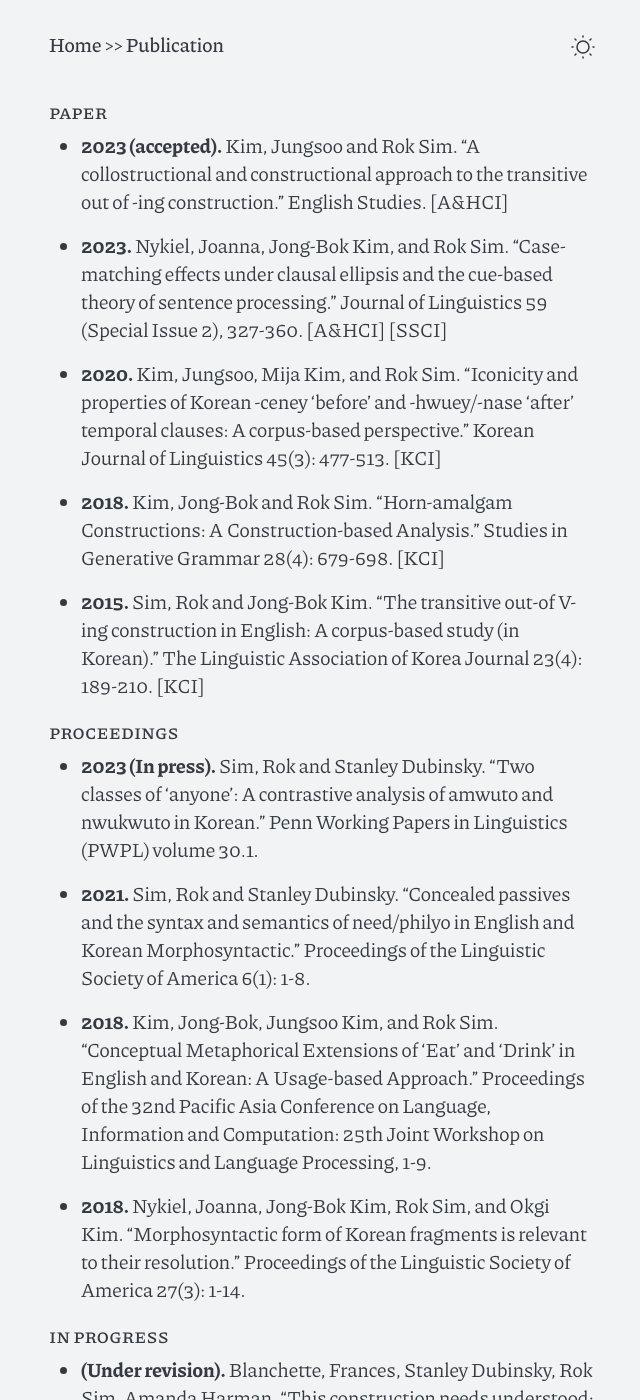
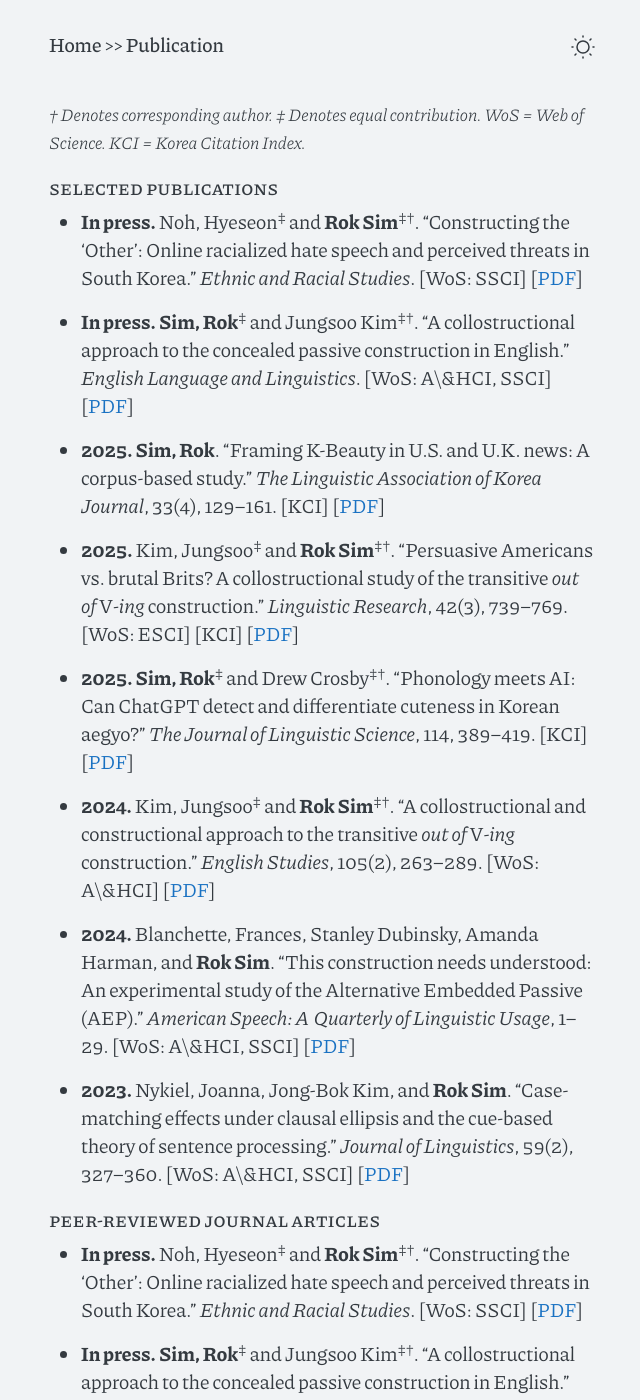
Before and after one commit to rsim89/rsim89.github.io, a Jekyll site: the page built from publication.md, in a window 1280 px wide and 1400 px high. Shown: the whole window, without its empty margins (318-958 px from the left). Built offline with Jekyll 4.4.1, drawn with Linux system fonts in a browser that asks for light colours; some of the changed text lies outside the part shown.

Commit message:
Update publication.md

```diff
--- a/publication.md
+++ b/publication.md
@@ -3,34 +3,62 @@ layout: publication
 title: Publication
 ---
 
-### Paper
+<small><em>† Denotes corresponding author. ‡ Denotes equal contribution. WoS = Web of Science. KCI = Korea Citation Index.</em></small>
 
-- **2023 (accepted).** Kim, Jungsoo and Rok Sim. "A collostructional and constructional approach to the transitive out of -ing construction." English Studies. [A&HCI]
+### Selected Publications
 
-- **2023.** Nykiel, Joanna, Jong-Bok Kim, and Rok Sim. "Case-matching effects under clausal ellipsis and the cue-based theory of sentence processing." Journal of Linguistics 59 (Special Issue 2), 327-360. [A&HCI] [SSCI]
+- **In press.** Noh, Hyeseon<sup>‡</sup> and **Rok Sim**<sup>‡†</sup>. “Constructing the ‘Other’: Online racialized hate speech and perceived threats in South Korea.” *Ethnic and Racial Studies*. [WoS: SSCI] [[PDF](https://drive.google.com/file/d/1J8lvxd_zxaKbJA6o8ubw4JXFx0jxH1VZ/view?usp=sharing)]
 
-- **2020.** Kim, Jungsoo, Mija Kim, and Rok Sim. "Iconicity and properties of Korean -ceney 'before' and -hwuey/-nase 'after' temporal clauses: A corpus-based perspective." Korean Journal of Linguistics 45(3): 477-513. [KCI]
+- **In press.** **Sim, Rok**<sup>‡</sup> and Jungsoo Kim<sup>‡†</sup>. “A collostructional approach to the concealed passive construction in English.” *English Language and Linguistics*. [WoS: A\&HCI, SSCI] [[PDF](https://drive.google.com/file/d/19gm3u80i2CJhSyu8yKhJupgUMH3A-Xex/view?usp=sharing)]
 
-- **2018.** Kim, Jong-Bok and Rok Sim. "Horn-amalgam Constructions: A Construction-based Analysis." Studies in Generative Grammar 28(4): 679-698. [KCI]
+- **2025.** **Sim, Rok**. “Framing K-Beauty in U.S. and U.K. news: A corpus-based study.” *The Linguistic Association of Korea Journal*, 33(4), 129–161. [KCI] [[PDF](https://www.kci.go.kr/kciportal/ci/sereArticleSearch/ciSereArtiView.kci?sereArticleSearchBean.artiId=ART003287418)]
 
-- **2015.** Sim, Rok and Jong-Bok Kim. "The transitive out-of V-ing construction in English: A corpus-based study (in Korean)." The Linguistic Association of Korea Journal 23(4): 189-210. [KCI]
+- **2025.** Kim, Jungsoo<sup>‡</sup> and **Rok Sim**<sup>‡†</sup>. “Persuasive Americans vs. brutal Brits? A collostructional study of the transitive *out of* V*-ing* construction.” *Linguistic Research*, 42(3), 739–769. [WoS: ESCI] [KCI] [[PDF](https://www.kci.go.kr/kciportal/ci/sereArticleSearch/ciSereArtiView.kci?sereArticleSearchBean.artiId=ART003281228)]
 
-### Proceedings
+- **2025.** **Sim, Rok**<sup>‡</sup> and Drew Crosby<sup>‡†</sup>. “Phonology meets AI: Can ChatGPT detect and differentiate cuteness in Korean aegyo?” *The Journal of Linguistic Science*, 114, 389–419. [KCI] [[PDF](https://www.kci.go.kr/kciportal/ci/sereArticleSearch/ciSereArtiView.kci?sereArticleSearchBean.artiId=ART003254337)]
 
-- **2023 (In press).** Sim, Rok and Stanley Dubinsky. "Two classes of ‘anyone’: A contrastive analysis of amwuto and nwukwuto in Korean." Penn Working Papers in Linguistics (PWPL) volume 30.1.
+- **2024.** Kim, Jungsoo<sup>‡</sup> and **Rok Sim**<sup>‡†</sup>. “A collostructional and constructional approach to the transitive *out of* V*-ing* construction.” *English Studies*, 105(2), 263–289. [WoS: A\&HCI] [[PDF](https://www.tandfonline.com/doi/abs/10.1080/0013838X.2023.2275458)]
 
-- **2021.** Sim, Rok and Stanley Dubinsky. "Concealed passives and the syntax and semantics of need/philyo in English and Korean Morphosyntactic." Proceedings of the Linguistic Society of America 6(1): 1-8.
+- **2024.** Blanchette, Frances, Stanley Dubinsky, Amanda Harman, and **Rok Sim**. “This construction needs understood: An experimental study of the Alternative Embedded Passive (AEP).” *American Speech: A Quarterly of Linguistic Usage*, 1–29. [WoS: A\&HCI, SSCI] [[PDF](https://read.dukeupress.edu/american-speech/article-abstract/doi/10.1215/00031283-11466542/389191/This-construction-needs-understood-An-experimental)]
 
-- **2018.** Kim, Jong-Bok, Jungsoo Kim, and Rok Sim. "Conceptual Metaphorical Extensions of 'Eat' and 'Drink' in English and Korean: A Usage-based Approach." Proceedings of the 32nd Pacific Asia Conference on Language, Information and Computation: 25th Joint Workshop on Linguistics and Language Processing, 1-9.
+- **2023.** Nykiel, Joanna, Jong-Bok Kim, and **Rok Sim**. “Case-matching effects under clausal ellipsis and the cue-based theory of sentence processing.” *Journal of Linguistics*, 59(2), 327–360. [WoS: A\&HCI, SSCI] [[PDF](https://www.cambridge.org/core/journals/journal-of-linguistics/article/casematching-effects-under-clausal-ellipsis-and-the-cuebased-theory-of-sentence-processing/6B22B6BCE8FCC91CCAB164F7220E5EBD)]
 
-- **2018.** Nykiel, Joanna, Jong-Bok Kim, Rok Sim, and Okgi Kim. "Morphosyntactic form of Korean fragments is relevant to their resolution." Proceedings of the Linguistic Society of America 27(3): 1-14.
+### Peer-reviewed Journal Articles
 
-### In Progress
+- **In press.** Noh, Hyeseon<sup>‡</sup> and **Rok Sim**<sup>‡†</sup>. “Constructing the ‘Other’: Online racialized hate speech and perceived threats in South Korea.” *Ethnic and Racial Studies*. [WoS: SSCI] [[PDF](https://drive.google.com/file/d/1J8lvxd_zxaKbJA6o8ubw4JXFx0jxH1VZ/view?usp=sharing)]
 
-- **(Under revision).** Blanchette, Frances, Stanley Dubinsky, Rok Sim, Amanda Harman. "This construction needs understood: An experimental study of the Vernacular Verbal Passive." American Speech. [A&HCI] [SSCI]
+- **In press.** **Sim, Rok**<sup>‡</sup> and Jungsoo Kim<sup>‡†</sup>. “A collostructional approach to the concealed passive construction in English.” *English Language and Linguistics*. [WoS: A\&HCI, SSCI] [[PDF](https://drive.google.com/file/d/19gm3u80i2CJhSyu8yKhJupgUMH3A-Xex/view?usp=sharing)]
 
-- **(Submitted).** Sim, Rok, Drew Crosby, and D Eric Holt. "A Vestige-Theory Variationist Approach to the Variable Assimilation Pattern in Korean Nasal-Liquid Sequences." Korean Journal of Linguistics. [KCI]
+- **2025.** **Sim, Rok** and Jungsoo Kim. “Dialectal and constructional variation in the *out of* V*-ing* construction: A corpus-based analysis.” *Language and Information*, 29(3). [KCI] [[PDF](https://drive.google.com/file/d/19gm3u80i2CJhSyu8yKhJupgUMH3A-Xex/view?usp=sharing)]
 
-- **In prep.** Sim, Rok and Jungsoo Kim. "Concealed passive construction in English: A collostructional and constructional approach."
+- **2025.** **Sim, Rok**. “Framing K-Beauty in U.S. and U.K. news: A corpus-based study.” *The Linguistic Association of Korea Journal*, 33(4), 129–161. [KCI] [[PDF](https://www.kci.go.kr/kciportal/ci/sereArticleSearch/ciSereArtiView.kci?sereArticleSearchBean.artiId=ART003287418)]
 
-- **In prep.** Kim, Jungsoo and Rok Sim. "A corpus-based comparative investigation of the transitive out of -ing construction in American and British English."
+- **2025.** Kim, Jungsoo<sup>‡</sup> and **Rok Sim**<sup>‡†</sup>. “Persuasive Americans vs. brutal Brits? A collostructional study of the transitive *out of* V*-ing* construction.” *Linguistic Research*, 42(3), 739–769. [WoS: ESCI] [KCI] [[PDF](https://www.kci.go.kr/kciportal/ci/sereArticleSearch/ciSereArtiView.kci?sereArticleSearchBean.artiId=ART003281228)]
+
+- **2025.** Crosby, Drew<sup>‡</sup> and **Rok Sim**<sup>‡†</sup>. “*-Nuntey* for not-at-issue content: A preliminary survey of procedural meaning in Korean.” *The Linguistic Association of Korea Journal*, 33(3), 97–128. [KCI] [[PDF](https://www.kci.go.kr/kciportal/ci/sereArticleSearch/ciSereArtiView.kci?sereArticleSearchBean.artiId=ART003264470)]
+
+- **2025.** **Sim, Rok**<sup>‡</sup> and Drew Crosby<sup>‡†</sup>. “Phonology meets AI: Can ChatGPT detect and differentiate cuteness in Korean aegyo?” *The Journal of Linguistic Science*, 114, 389–419. [KCI] [[PDF](https://www.kci.go.kr/kciportal/ci/sereArticleSearch/ciSereArtiView.kci?sereArticleSearchBean.artiId=ART003254337)]
+
+- **2024.** Blanchette, Frances, Stanley Dubinsky, Amanda Harman, and **Rok Sim**. “This construction needs understood: An experimental study of the Alternative Embedded Passive (AEP).” *American Speech: A Quarterly of Linguistic Usage*, 1–29. [WoS: A\&HCI, SSCI] [[PDF](https://read.dukeupress.edu/american-speech/article-abstract/doi/10.1215/00031283-11466542/389191/This-construction-needs-understood-An-experimental)]
+
+- **2024.** Kim, Jungsoo<sup>‡</sup> and **Rok Sim**<sup>‡†</sup>. “A collostructional and constructional approach to the transitive *out of* V*-ing* construction.” *English Studies*, 105(2), 263–289. [WoS: A\&HCI] [[PDF](https://www.tandfonline.com/doi/abs/10.1080/0013838X.2023.2275458)]
+
+- **2023.** **Sim, Rok**<sup>‡</sup>, Drew Crosby<sup>‡†</sup>, and D. Eric Holt. “A vestige-theory variationist approach to the variable assimilation pattern in Korean nasal-liquid sequences.” *Korean Journal of Linguistics*, 48(4), 855–889. [KCI (Excellent Accredited Journal)] [[PDF](https://www.kci.go.kr/kciportal/ci/sereArticleSearch/ciSereArtiView.kci?sereArticleSearchBean.artiId=ART003034636)]
+
+- **2023.** Nykiel, Joanna, Jong-Bok Kim, and **Rok Sim**. “Case-matching effects under clausal ellipsis and the cue-based theory of sentence processing.” *Journal of Linguistics*, 59(2), 327–360. [WoS: A\&HCI, SSCI] [[PDF](https://www.cambridge.org/core/journals/journal-of-linguistics/article/casematching-effects-under-clausal-ellipsis-and-the-cuebased-theory-of-sentence-processing/6B22B6BCE8FCC91CCAB164F7220E5EBD)]
+
+- **2019.** Kim, Jungsoo, Mija Kim, and **Rok Sim**. “Iconicity and properties of Korean *-ceney* ‘before’ and *-hwuey-nase* ‘after’ temporal clauses: A corpus-based perspective.” *Korean Journal of Linguistics*, 45(3), 477–513. [KCI (Excellent Accredited Journal)]
+
+- **2018.** Kim, Jong-Bok and **Rok Sim**. “Horn-amalgam constructions: A construction-based analysis.” *Studies in Generative Grammar*, 28(4), 677–698. [KCI]
+
+- **2015.** **Sim, Rok**<sup>‡</sup> and Jong-Bok Kim<sup>‡†</sup>. “The transitive *out of* V*-ing* construction in English: A corpus-based study (in Korean).” *The Linguistic Association of Korea Journal*, 23(4), 189–210. [KCI]
+
+### Refereed Conference Proceedings
+
+- **2024.** **Sim, Rok**<sup>‡†</sup> and Stanley Dubinsky<sup>‡</sup>. “Two classes of ‘anyone’: A contrastive analysis of *amwu* and *nwukwu* in Korean.” In *Proceedings of the 47th Annual Penn Linguistics Conference (PLC 47)*, 147–155.
+
+- **2021.** **Sim, Rok**<sup>‡†</sup> and Stanley Dubinsky<sup>‡</sup>. “Concealed passives and the syntax and semantics of *need/philyo* in English and Korean.” *Proceedings of the Linguistic Society of America*, 8(1), 1–8.
+
+- **2019.** Kim, Jong-Bok, Jungsoo Kim, and **Rok Sim**. “Conceptual metaphorical extensions of ‘eat’ and ‘drink’ in English and Korean: A usage-based approach.” In *Proceedings of the 30th Pacific Asia Conference on Language, Information and Computation*.
+
+- **2018.** Nykiel, Joanna, Jong-Bok Kim, **Rok Sim**, and Okgi Kim. “Morphosyntactic form of Korean fragments is relevant to their resolution.” *Proceedings of the Linguistic Society of America*, 27(3), 1–14.
```
